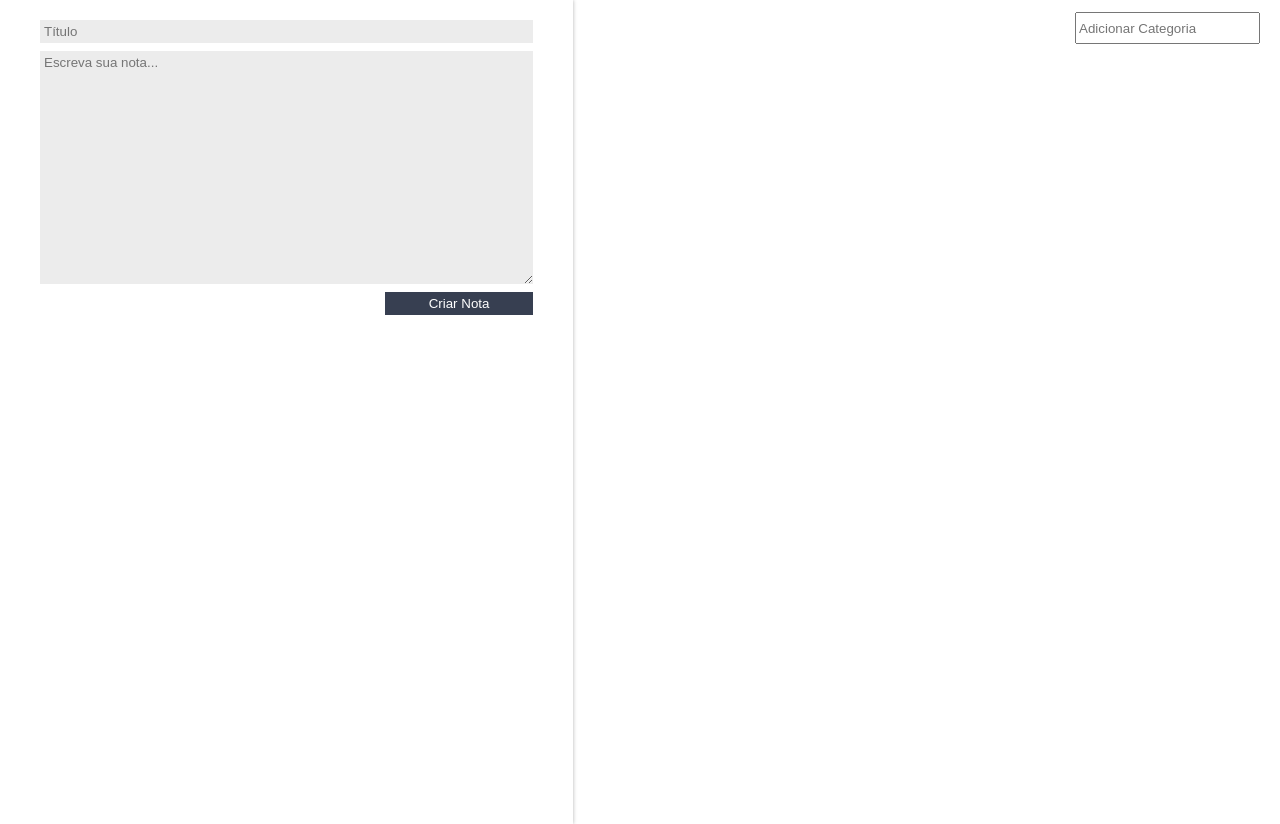
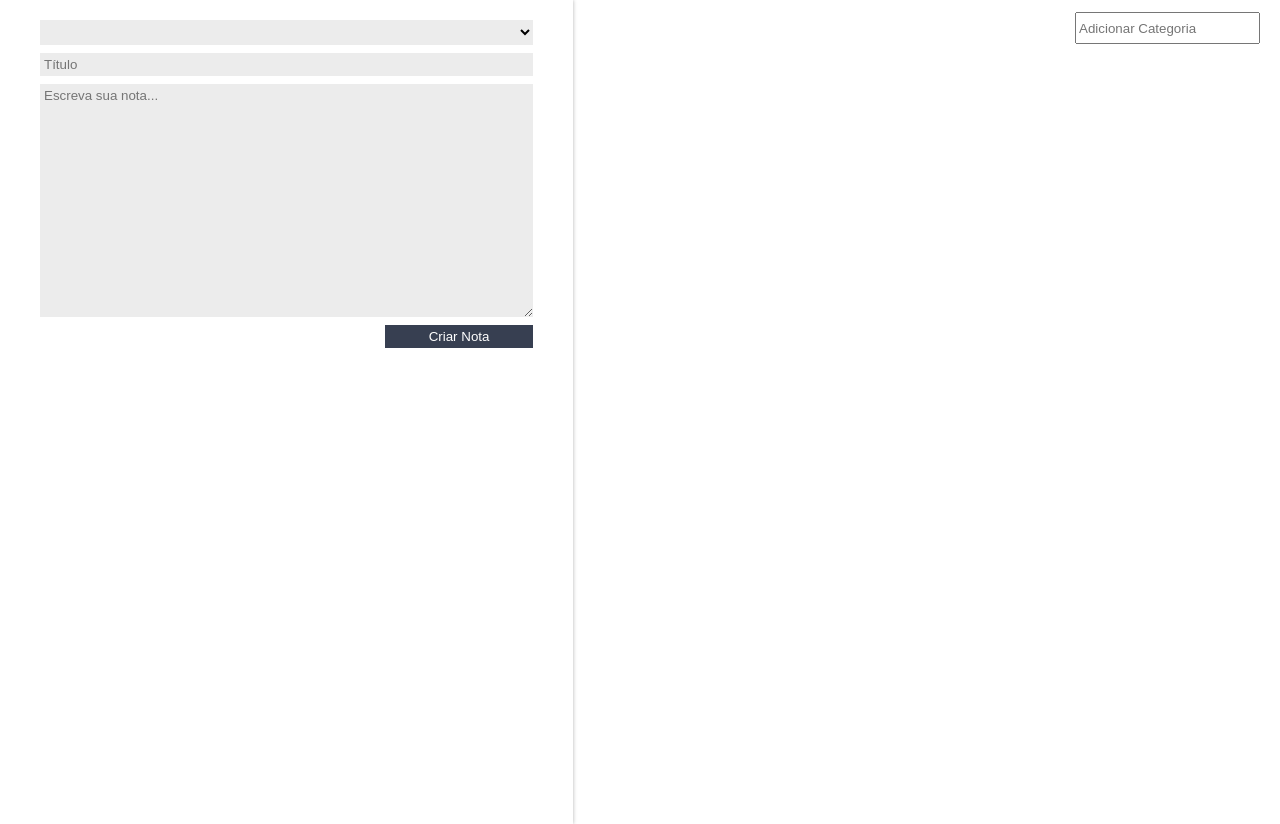
Before and after one commit to mateus-azevedo/learning-react-js, a React (Create React App) app in the folder react_ciclo_componente/: page / in a window 1280 px wide. Built offline with nearby package versions, Linux system fonts and the light colour scheme.

Commit message:
seguindo padrão para relacionar categorias com cadastro do formulario

```diff
--- a/react_ciclo_componente/src/App.jsx
+++ b/react_ciclo_componente/src/App.jsx
@@ -40,7 +40,10 @@ export default class App extends Component {
   render() {
     return (
       <section className="conteudo">
-        <FormularioCadastro createNote={this.createNote.bind(this)} />
+        <FormularioCadastro
+          categorias={this.state.categorias}
+          createNote={this.createNote.bind(this)}
+        />
         <main className="conteudo-principal">
           <ListaDeCategorias
             categorias={this.state.categorias}
--- a/react_ciclo_componente/src/components/FormularioCadastro/FormularioCadastro.jsx
+++ b/react_ciclo_componente/src/components/FormularioCadastro/FormularioCadastro.jsx
@@ -26,6 +26,12 @@ export default class FormularioCadastro extends Component {
   render() {
     return (
       <form className="form-cadastro" onSubmit={this._createNote.bind(this)}>
+        <select className="form-cadastro_input" id="">
+          {this.props.categorias.map((categoria, index) => {
+            return <option key={index}>{categoria}</option>;
+          })}
+        </select>
+
         <input
           type="text"
           placeholder="Título"
```
